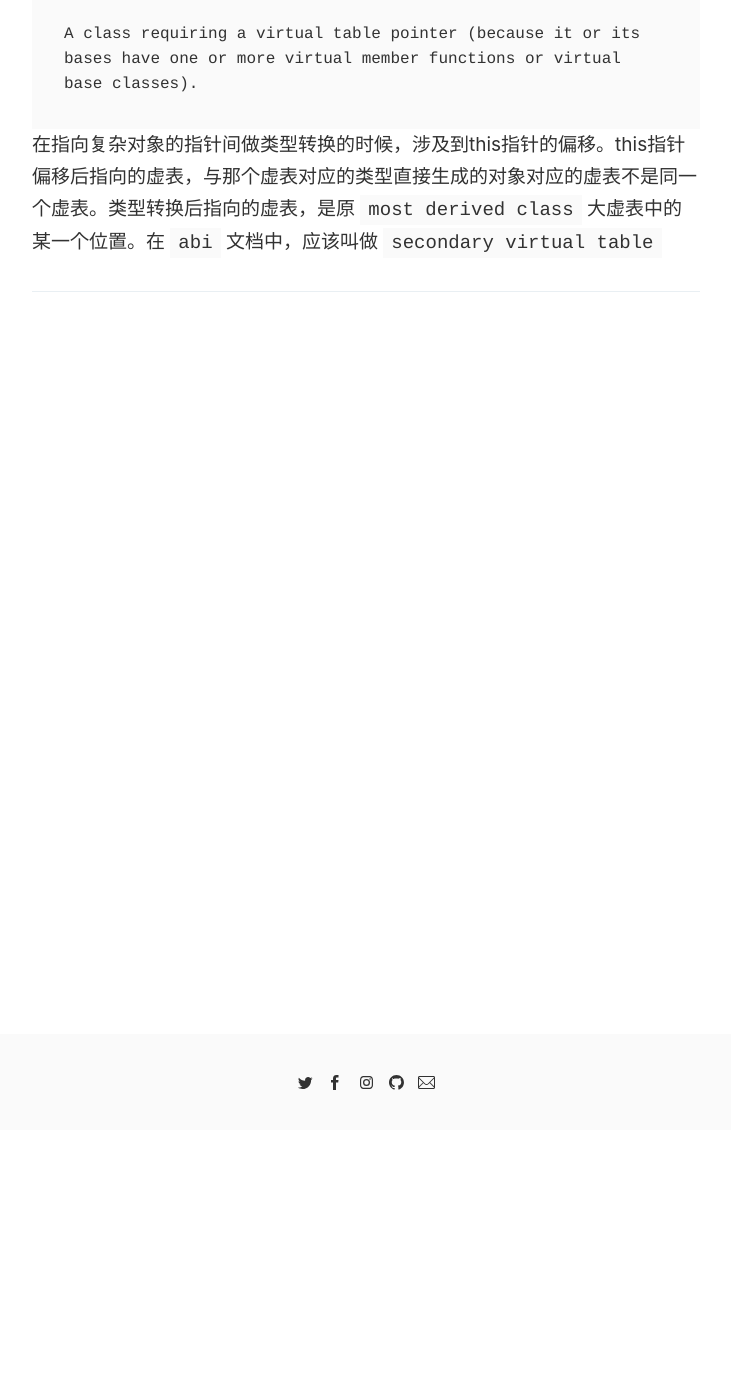
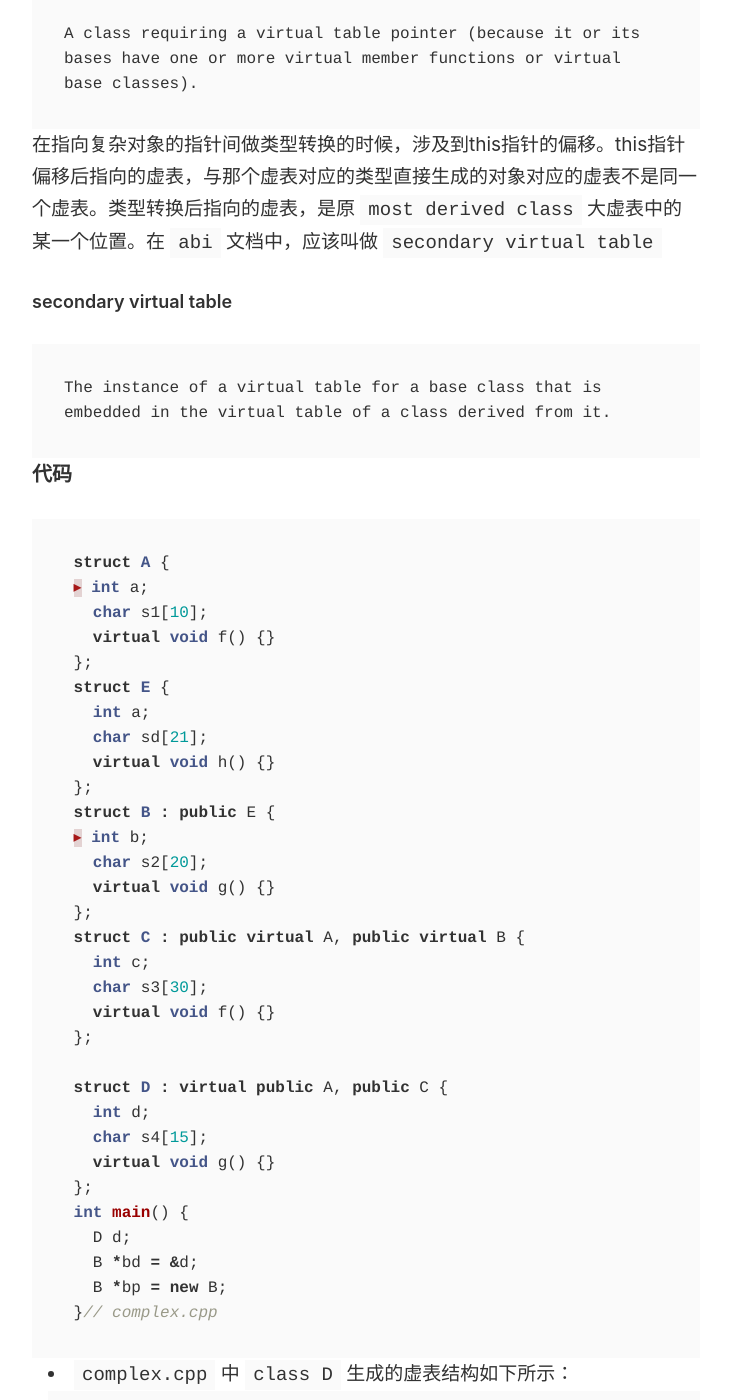
Before and after one commit to ddwolf/ddwolf.github.io, a Jekyll site: the page built from _posts/2024-06-18-cpp-thunk-function copy.md, in a window 1280 px wide and 1400 px high, scrolled down 270 px. Shown: the whole window, without its empty margins (274-1005 px from the left). Built offline with Jekyll 4.4.1, drawn with Linux system fonts in a browser that asks for light colours; before the commit the page ends 900 px from its top, so only the background shows below that; some of the changed text lies outside the part shown.

Commit message:
add description for secondary virtual table

````diff
--- a/_posts/2024-06-18-cpp-thunk-function copy.md
+++ b/_posts/2024-06-18-cpp-thunk-function copy.md
@@ -7,3 +7,91 @@ date: 2024-07-09
     A class requiring a virtual table pointer (because it or its bases have one or more virtual member functions or virtual base classes).
 
 在指向复杂对象的指针间做类型转换的时候，涉及到this指针的偏移。this指针偏移后指向的虚表，与那个虚表对应的类型直接生成的对象对应的虚表不是同一个虚表。类型转换后指向的虚表，是原 `most derived class` 大虚表中的某一个位置。在 `abi` 文档中，应该叫做 `secondary virtual table`
+#####  secondary virtual table
+    The instance of a virtual table for a base class that is embedded in the virtual table of a class derived from it.
+
+#### 代码
+```cpp
+ struct A {
+ ▸ int a;
+   char s1[10];
+   virtual void f() {}
+ };
+ struct E {
+   int a;
+   char sd[21];
+   virtual void h() {}
+ };
+ struct B : public E {
+ ▸ int b;
+   char s2[20];
+   virtual void g() {}
+ };
+ struct C : public virtual A, public virtual B {
+   int c;
+   char s3[30];
+   virtual void f() {}
+ };
+
+ struct D : virtual public A, public C {
+   int d;
+   char s4[15];
+   virtual void g() {}
+ };
+ int main() {
+   D d;
+   B *bd = &d;
+   B *bp = new B;
+ }// complex.cpp
+```
+
+- `complex.cpp` 中 `class D` 生成的虚表结构如下所示：
+```
+  1 Vtable for 'D' (16 entries).
+  2    0 | vbase_offset (88)
+  3    1 | vbase_offset (64)
+  4    2 | offset_to_top (0)
+  5    3 | D RTTI
+  6        -- (C, 0) vtable address --
+  7        -- (D, 0) vtable address --
+  8    4 | void C::f()
+  9    5 | void D::g()
+ 10    6 | vcall_offset (-64)
+ 11    7 | offset_to_top (-64)
+ 12    8 | D RTTI
+ 13        -- (A, 64) vtable address --
+ 14    9 | void C::f()
+ 15        [this adjustment: 0 non-virtual, -24 vcall offset offset]
+ 16   10 | vcall_offset (-88)
+ 17   11 | vcall_offset (0)
+ 18   12 | offset_to_top (-88)
+ 19   13 | D RTTI
+ 20        -- (B, 88) vtable address --
+ 21        -- (E, 88) vtable address --
+ 22   14 | void E::h()
+ 23   15 | void D::g()
+ 24        [this adjustment: 0 non-virtual, -32 vcall offset offset]
+ 25
+ 26 Virtual base offset offsets for 'D' (2 entries).
+ 27    A | -24
+ 28    B | -32
+ 29
+ 30 Thunks for 'void D::g()' (1 entry).
+ 31    0 | this adjustment: 0 non-virtual, -32 vcall offset offset
+ 32
+ 33 VTable indices for 'D' (1 entries).
+ 34    1 | void D::g()
+```
+在上面显示的结构中，第16行到第25行的范围是一个完整的 `virtual table`，这个 `virtual table` 与 `class B` 的虚表的结构是相似的，如果通过一个 `B` 类型的指针调用 `D` 类型的对象的方法时，会用到这个结构。但各种 `offset` 的值与 `class B` 的原始虚表可能是不同的。如下是 `class B` 的虚表：
+```
+  1 Vtable for 'B' (4 entries).
+  2    0 | offset_to_top (0)
+  3    1 | B RTTI
+  4        -- (B, 0) vtable address --
+  5        -- (E, 0) vtable address --
+  6    2 | void E::h()
+  7    3 | void B::g()
+  8
+  9 VTable indices for 'B' (1 entries).
+ 10    1 | void B::g()
+```
````
Also changed, not shown: _posts/2024-05-07-ceph-crush-dissertation.md (+2 -2 lines), _posts/2020-01-04-primary-base-class-algorithm.md (line endings or trailing spaces), _posts/2020-03-14-interpreter_in_racket.md (line endings or trailing spaces), _posts/2024-05-05-build-ceph.md (line endings or trailing spaces), _posts/2024-05-15-mockcpp-code.md (line endings or trailing spaces).
